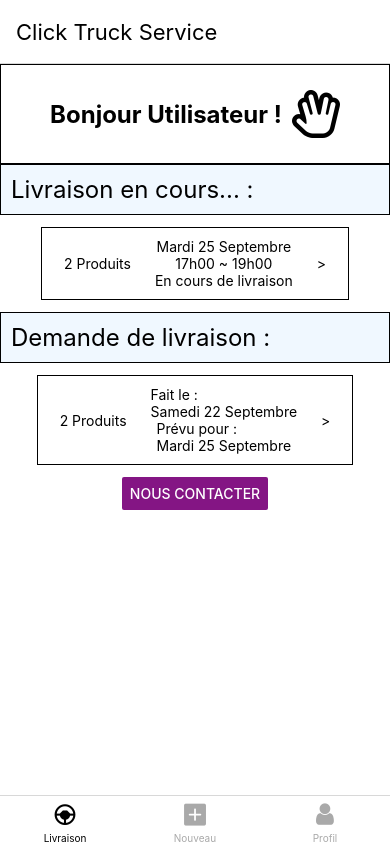
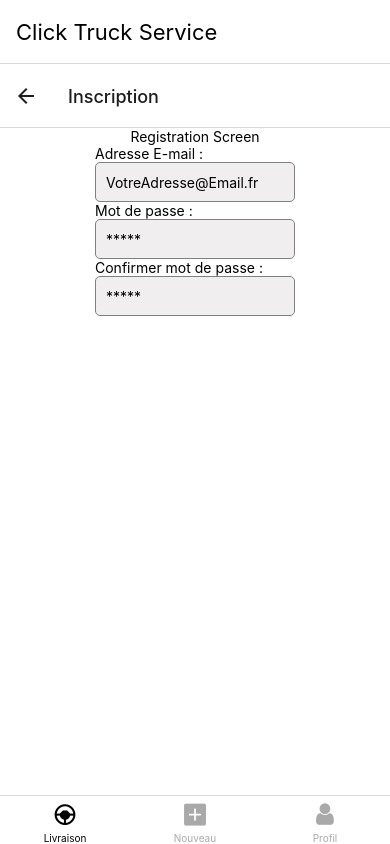
Before and after one commit to JoK3R59/CtsAppClient, a React Native app: screen /Inscription in a window 390 px wide. Built offline with nearby package versions, Linux system fonts and the light colour scheme.

Commit message:
V.0.0.4
Ajout de l'Inscription ( RegistrationScreen )
rectification de certains paramètres.
Ajout d'un conditionnel sur _subLogin

```diff
--- a/package.json
+++ b/package.json
@@ -13,6 +13,7 @@
     "@react-navigation/native-stack": "^6.2.5",
     "@react-navigation/stack": "^6.0.11",
     "expo": "~42.0.1",
+    "expo-font": "~9.2.1",
     "expo-status-bar": "~1.0.4",
     "react": "16.13.1",
     "react-dom": "16.13.1",
--- a/src/_shared/_subLogin.js
+++ b/src/_shared/_subLogin.js
@@ -1,10 +1,29 @@
 import React from 'react';
-import { View, Text, StyleSheet } from 'react-native';
+import { View, Text, StyleSheet, Button } from 'react-native';
 
 import { FontAwesome5 } from '@expo/vector-icons';
 
-const _subLogin = ( props ) => {
+// Gestion du statut Login dans HomeScreen
+// true = utilisateur enregistré || false = utilisateur non enregistré
+const loginStatut = false
 
+const _subLogin = ({ navigation }) => {
+
+    if (!loginStatut) {
+
+        return (
+            <View style = { styles.container }>
+
+            <Button
+             onPress={ () => {
+                navigation.navigate('Inscription')
+             }}
+             title="Inscription"
+             color="#841584"
+            />
+            </View>
+        )
+    } else {
         return (
 
             <View style = { styles.container }>
@@ -16,6 +35,7 @@ const _subLogin = ( props ) => {
                 <FontAwesome5 name="hand-spock" size={48} color="black" style = {{ marginLeft: 10 }}/>
             </View>
         )
+    }
 };
 
 const styles = StyleSheet.create ({
--- a/src/component/DeliveryProgress.js
+++ b/src/component/DeliveryProgress.js
@@ -36,16 +36,14 @@ const styles = StyleSheet.create ({
         fontSize: 24
     },
     box: {
-        marginTop: 12,
-        marginBottom: 12,
+        marginVertical: 12,
         padding: 10,
         borderWidth: 0.5,
     },
     content: {
         alignItems: 'center',
         justifyContent: 'center',
-        paddingLeft: 12,
-        paddingRight: 12
+        paddingHorizontal: 12
     }
 });
 
--- a/src/component/HomeScreen.js
+++ b/src/component/HomeScreen.js
@@ -11,7 +11,7 @@ const HomeScreen = ({ navigation }) => {
 
         <View  style = { styles.container }>
 
-            <_subLogin />
+            <_subLogin navigation = { navigation }/>
 
             <Text style = { styles.header }>
                 Livraison en cours... :
--- /dev/null
+++ b/src/component/RegistrationScreen.js
@@ -0,0 +1,84 @@
+import React, { useState } from 'react';
+import { StyleSheet, Text, View, TextInput, SafeAreaView } from 'react-native';
+
+const RegistrationScreen = () => {
+
+    const [ textEmail, setTextEmail ] = useState('')
+
+    const onChangeTextEmail = value => {
+        setTextEmail(value)
+    };
+
+    const [ textPassword, setTextPassword ] = useState('')
+
+    const onChangeTextPassword = value => {
+        setTextPassword(value)
+    };
+
+    const [ textAgainPassword, setTextAgainPassword ] = useState('')
+
+    const onChangeTextAgainPassword = value => {
+        setTextAgainPassword(value)
+    };
+
+    return (
+
+        <View style = { styles.container }>
+
+            <Text>Registration Screen</Text>
+
+            <View>
+
+                <Text>Adresse E-mail :</Text>
+
+                <TextInput style = { styles.backgroundStyle }
+                 placeholder = "VotreAdresse@Email.fr"
+                 value = { textEmail }
+                 onChangeText = { onChangeTextEmail }
+                />
+            </View>
+
+            <View>
+
+                <Text>Mot de passe :</Text>
+
+                <TextInput style = { styles.backgroundStyle }
+                 placeholder = "*****"
+                 value = { textPassword }
+                 onChangeText = { onChangeTextPassword }
+                />
+            </View>
+
+            <View>
+
+                <Text>Confirmer mot de passe :</Text>
+
+                <TextInput style = { styles.backgroundStyle }
+                 placeholder = "*****"
+                 value = { textAgainPassword }
+                 onChangeText = { onChangeTextAgainPassword }
+                />
+            </View>
+        </View>
+    )
+};
+
+const styles = StyleSheet.create({
+    container: {
+        flex: 1,
+        flexDirection: 'column',
+        alignItems: 'center',
+        backgroundColor: '#fff'
+    },
+    backgroundStyle: {
+        backgroundColor: '#f0eeee',
+        padding: 10,
+        height: 40,
+        width: 200,
+        borderWidth: 1,
+        borderRadius: 5,
+        borderColor: 'gray'
+    }
+});
+
+export default RegistrationScreen;
--- a/src/navigation/HomeNav.js
+++ b/src/navigation/HomeNav.js
@@ -3,6 +3,7 @@ import { createStackNavigator } from '@react-navigation/stack';
 
 import HomeScreen from '../component/HomeScreen';
 import ContactScreen from '../component/ContactScreen';
+import RegistrationScreen from '../component/RegistrationScreen';
 
 const Stack = createStackNavigator();
 
@@ -14,6 +15,8 @@ function HomeNavigator() {
              name = 'Accueil' component = { HomeScreen } />
 
             <Stack.Screen name = 'Contact' component = { ContactScreen } />
+
+            <Stack.Screen name = 'Inscription' component = { RegistrationScreen } />
         </Stack.Navigator>
     )
 };
```
Lines whose indentation alone changed are shown as unchanged.
